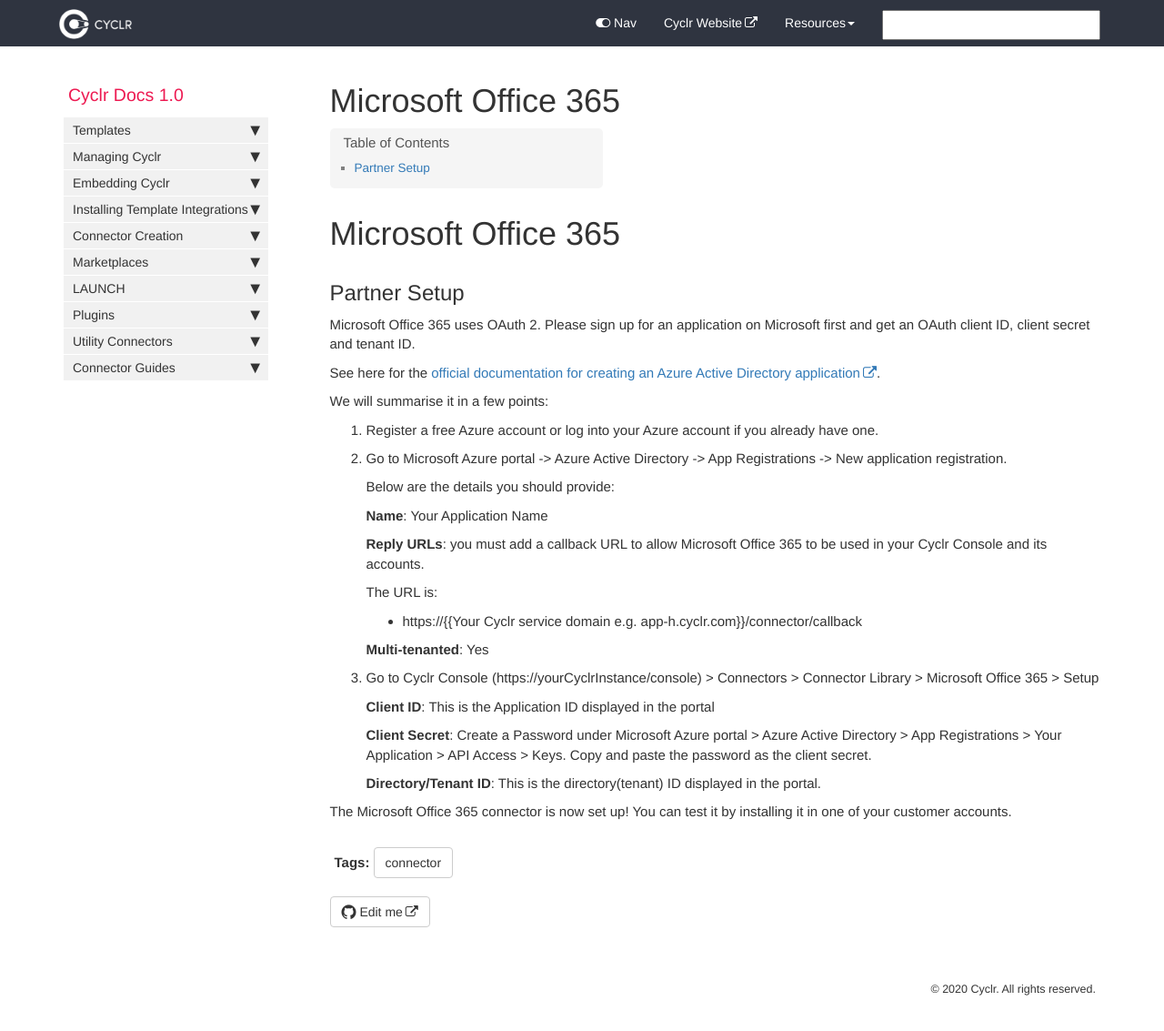
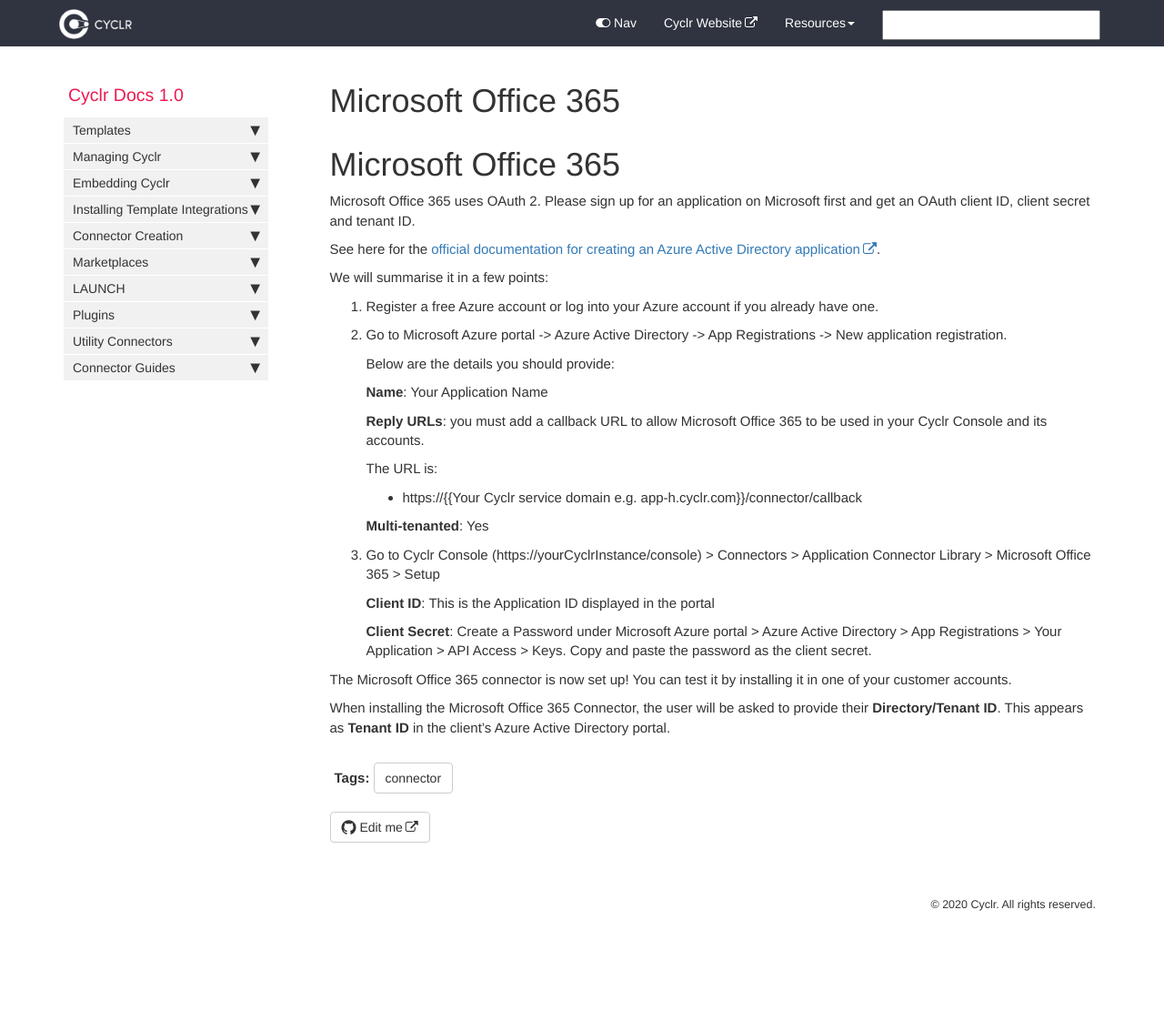
Before and after one commit to sneakysneak/docs, a Jekyll site: the page built from pages/connector-authentication/office-365.md, in a window 1280 px wide and 1157 px high. Shown: the top 1133 px of the window at 91% size. Built offline with Jekyll 4.4.1, drawn with Linux system fonts in a browser that asks for light colours; comment, search, counter and statistics services are not loaded.

Commit message:
Tweaking Step 3

```diff
--- a/pages/connector-authentication/office-365.md
+++ b/pages/connector-authentication/office-365.md
@@ -6,9 +6,6 @@ tags: [connector]
 ---
 
 # Microsoft Office 365 #
-
-Partner Setup
--------------
 
 Microsoft Office 365 uses OAuth 2. Please sign up for an application on Microsoft first and get an OAuth client ID, client secret and tenant ID.
 
@@ -31,12 +28,14 @@ We will summarise it in a few points:
 
    **Multi-tenanted**: Yes
 
-3. Go to Cyclr Console (https://yourCyclrInstance/console) > Connectors > Connector Library > Microsoft Office 365 > Setup
+3. Go to Cyclr Console (https://yourCyclrInstance/console) > Connectors > Application Connector Library > Microsoft Office 365 > Setup
 
    **Client ID**: This is the Application ID displayed in the portal
 
    **Client Secret**: Create a Password under Microsoft Azure portal > Azure Active Directory > App Registrations > Your Application > API Access > Keys. Copy and paste the password as the client secret.
 
-   **Directory/Tenant ID**: This is the directory(tenant) ID displayed in the portal.
 
 The Microsoft Office 365 connector is now set up! You can test it by installing it in one of your customer accounts.
+
+
+When installing the Microsoft Office 365 Connector, the user will be asked to provide their **Directory/Tenant ID**. This appears as **Tenant ID** in the client's Azure Active Directory portal.
```
